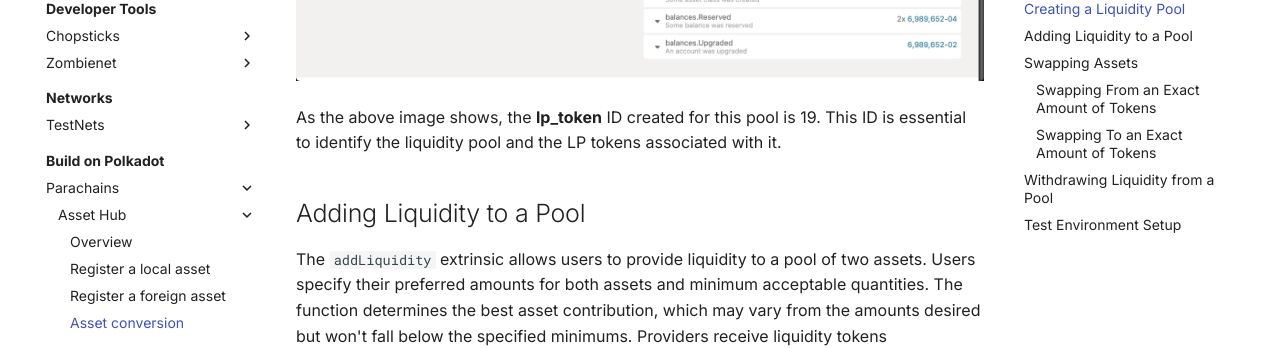
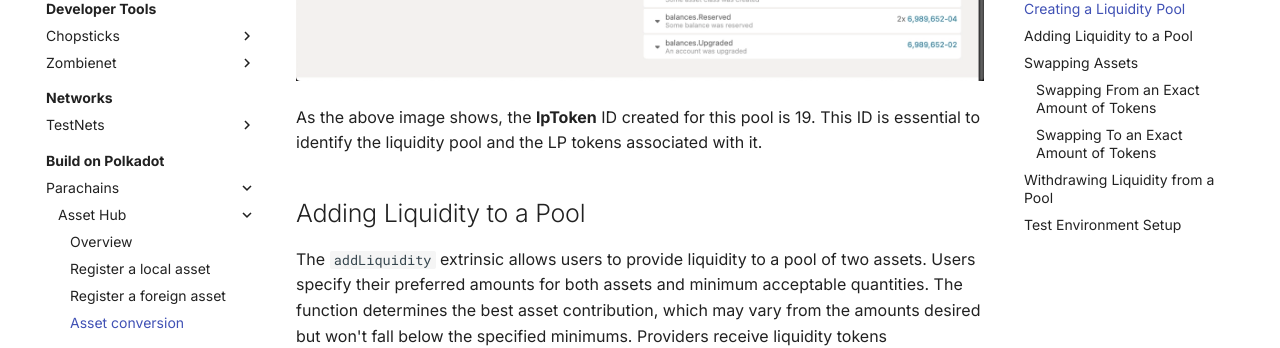
Before and after one commit to papermoonio/polkadot-ecosystem-docs-draft, an MkDocs documentation site: the page built from docs/build-on-polkadot/parachains/asset-hub/asset-conversion.md, in a window 1280 px wide and 900 px high, scrolled down 4577 px. Shown: the part 153-501 px from the top of the window. Built offline with MkDocs 1.6.1 and Material for MkDocs 9.7.7, drawn with Linux system fonts in a browser that asks for light colours.

Commit message:
Update docs/build-on-polkadot/parachains/asset-hub/asset-conversion.md
Co-authored-by: 0xLucca <95830307+0xLucca@users.noreply.github.com>

```diff
--- a/docs/build-on-polkadot/parachains/asset-hub/asset-conversion.md
+++ b/docs/build-on-polkadot/parachains/asset-hub/asset-conversion.md
@@ -89,7 +89,7 @@ After signing and submitting the transaction, the liquidity pool will be created
 
 ![Pool Created Event](/polkadot-ecosystem-docs-draft/images/building-on-polkadot/parachains/asset-hub/asset-conversion/asset-conversion-4.webp)
 
-As the above image shows, the **lp_token** ID created for this pool is 19. This ID is essential to identify the liquidity pool and the LP tokens associated with it.
+As the above image shows, the **lpToken** ID created for this pool is 19. This ID is essential to identify the liquidity pool and the LP tokens associated with it.
 
 ## Adding Liquidity to a Pool
 
```
